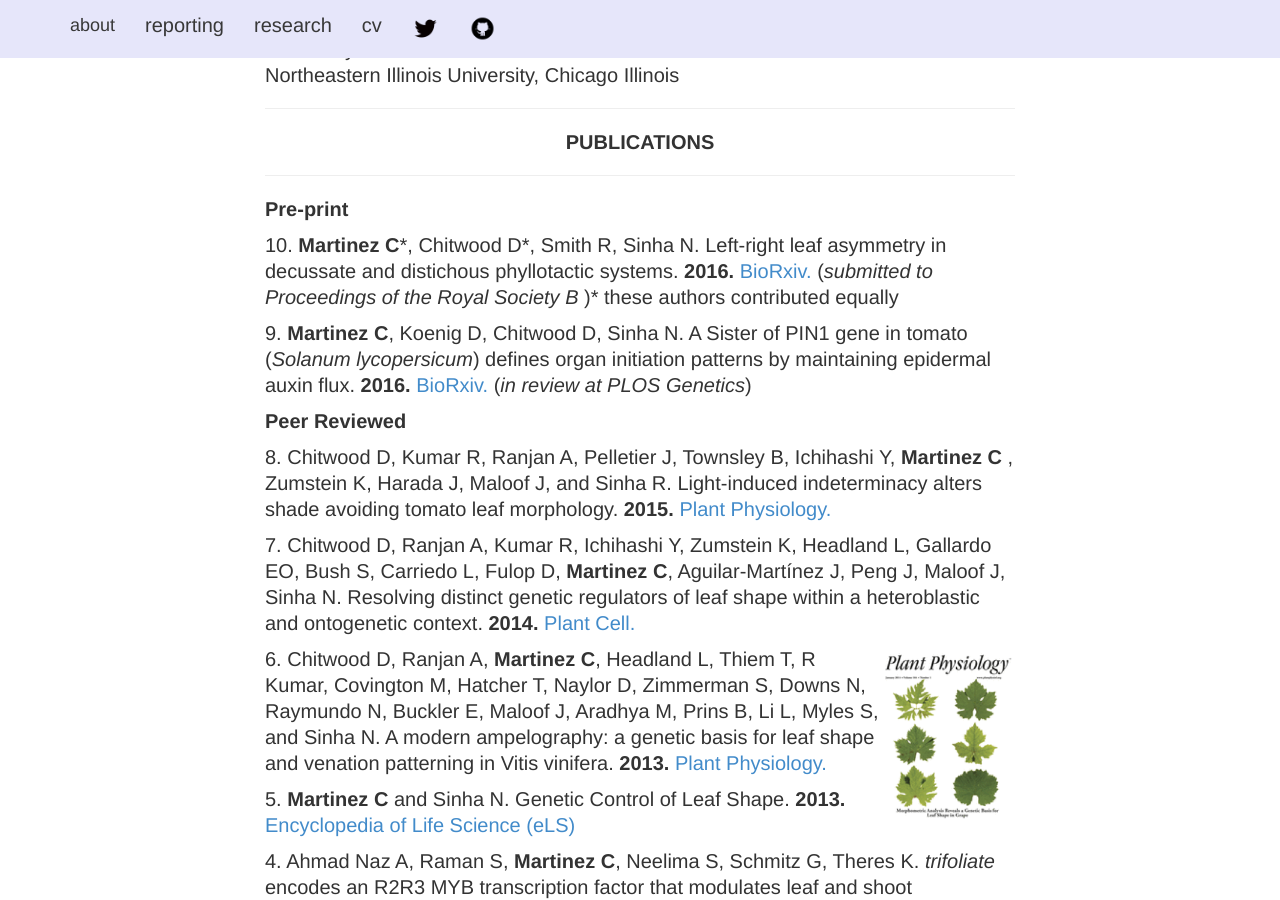
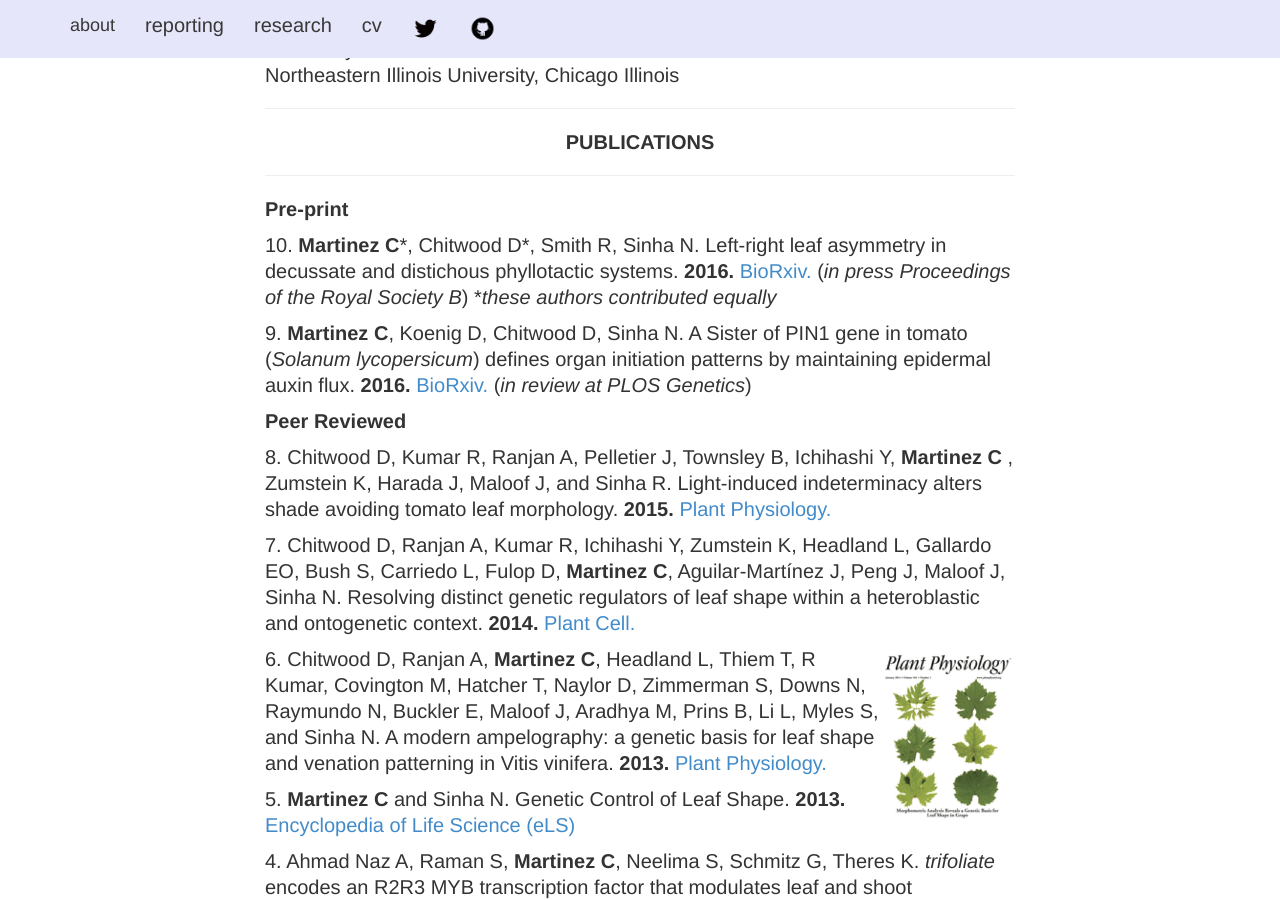
Before and after one commit to iamciera/creports, a Jekyll site: the page built from cv/index.html, in a window 1280 px wide and 900 px high, scrolled down 789 px. Built offline with Jekyll 4.4.1, drawn with Linux system fonts in a browser that asks for light colours; nearby versions of some CDN libraries.

Commit message:
updated CV

```diff
--- a/cv/index.html
+++ b/cv/index.html
@@ -47,7 +47,7 @@
 				<center><strong>PUBLICATIONS</strong><br /></center>
 				<hr />
 				<p><strong>Pre-print</strong></p>
-				<p>10. <strong>Martinez C</strong>*, Chitwood D*, Smith R, Sinha N. Left-right leaf asymmetry in decussate and distichous phyllotactic systems. <b>2016.</b> <a href="http://biorxiv.org/content/early/2016/03/15/043869"> BioRxiv.</a> (<i>submitted to Proceedings of the Royal Society B </i>)* these authors contributed equally</p>
+				<p>10. <strong>Martinez C</strong>*, Chitwood D*, Smith R, Sinha N. Left-right leaf asymmetry in decussate and distichous phyllotactic systems. <b>2016.</b> <a href="http://biorxiv.org/content/early/2016/03/15/043869"> BioRxiv.</a> (<i>in press Proceedings of the Royal Society B</i>) *<i>these authors contributed equally</i></p>
 				<p>9. <strong>Martinez C</strong>, Koenig D, Chitwood D, Sinha N. A Sister of PIN1 gene in tomato (<i>Solanum lycopersicum</i>) defines organ initiation patterns by maintaining epidermal auxin flux. <b>2016.</b> <a href="http://biorxiv.org/content/early/2016/03/02/042150"> BioRxiv.</a> (<i>in review at PLOS Genetics</i>)</p>
 				<p><strong>Peer Reviewed</strong>
 				<p>8. Chitwood D, Kumar R, Ranjan A, Pelletier J, Townsley B, Ichihashi Y, <strong> Martinez C </strong>, Zumstein K, Harada J, Maloof J, and Sinha R. Light-induced indeterminacy alters shade avoiding tomato leaf morphology. <b>2015.</b> <a href="http://www.plantphysiol.org/content/early/2015/09/17/pp.15.01229.full.pdf"> Plant Physiology.</a></p>
```
